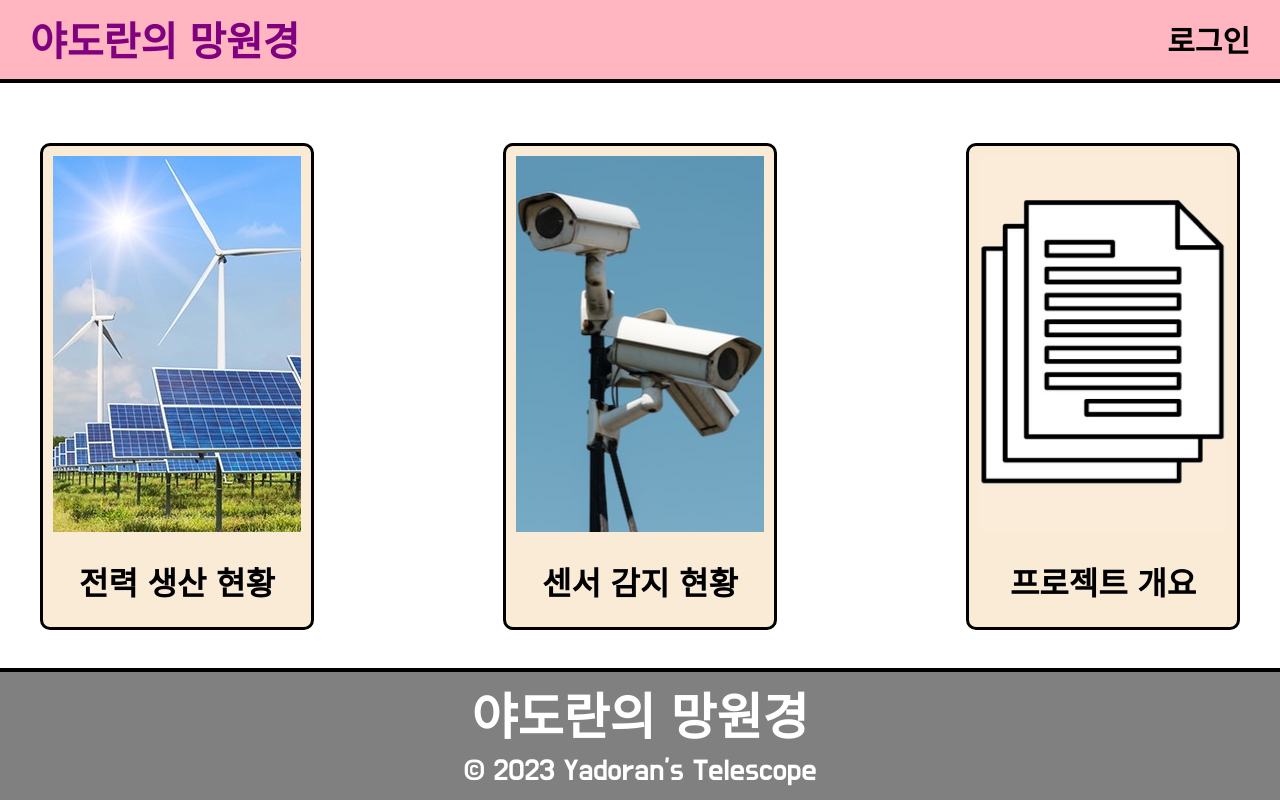
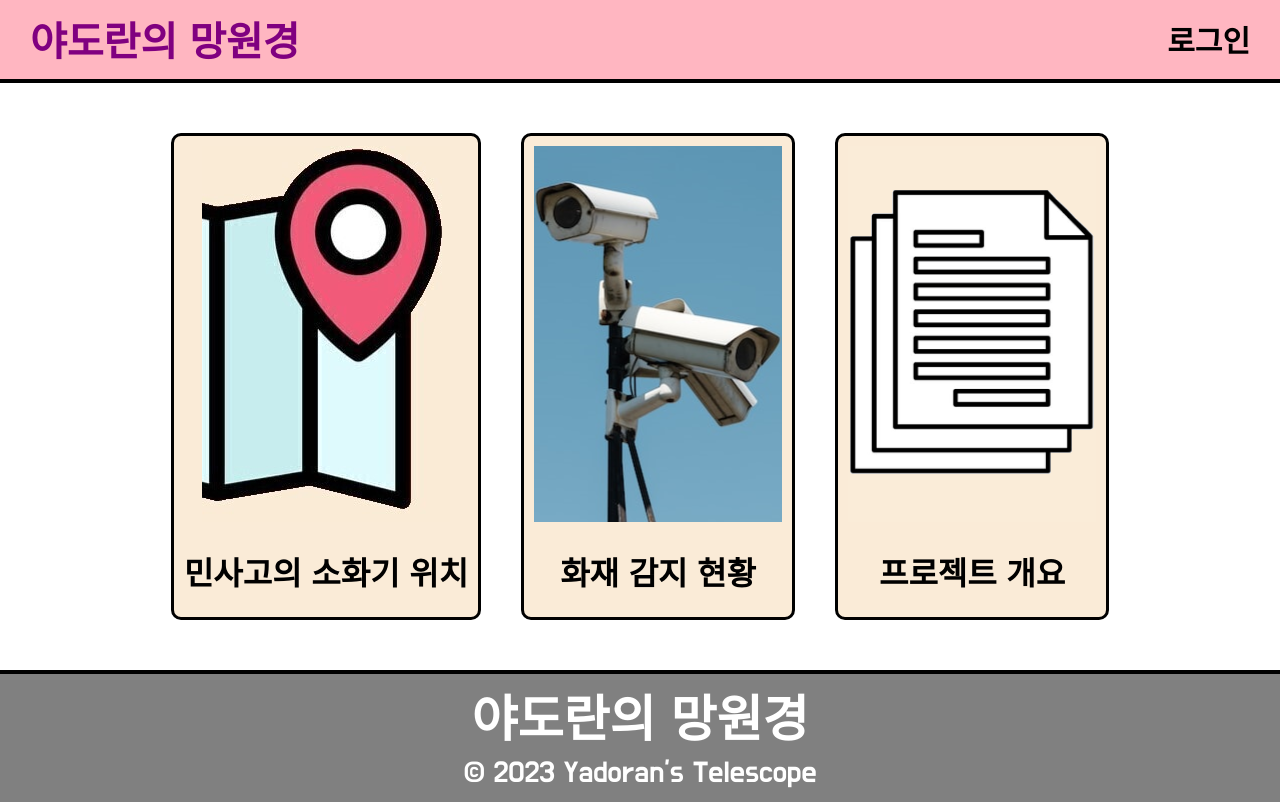
Before and after one commit to jhan756k/Yadoran-Telescope, a React (Create React App) app: page / in a window 1280 px wide. Built offline with nearby package versions, Linux system fonts and the light colour scheme; the HTML template or start-up script is replaced by a standard one.

Commit message:
media fix

```diff
--- a/src/Page/Aboutpage.jsx
+++ b/src/Page/Aboutpage.jsx
@@ -8,12 +8,12 @@ const Aboutpage = () => {
         <div>
             <Navbar />
             <div className='aboutpage'>
-                <h1>야도란의 망원경</h1>
-                <p>야도란의 망원경은 덕고관 뒷산에서의 사고 발생을 방지하기 위한 프로젝트입니다.</p>
+                <h1>스마트 소화기</h1>
+                <p>스마트 소화기는 민사고에서의 화재 발생 시 초기 진압 및 대응을 돕기 위한 프로젝트입니다.</p>
                 <p>2023년 1학기 융합프로젝트팀 Yadoran's Telescope</p>
-                <a href="mailto:jhan756k@gmail.com" className='names'>한준희</a>
-                <p>오지훈</p>
-                <p>김환</p>
+                <p><a href="mailto:jhan756k@gmail.com" className='names'>한준희</a></p>
+                <p><a href="mailto:@gmail.com" className='names'>오지훈</a></p>
+                <p><a href="mailto:hwankimsk7@gmail.com" className='names'>김환</a></p>
             </div>
             <Footer />
         </div>
--- a/src/Page/Homepage.jsx
+++ b/src/Page/Homepage.jsx
@@ -6,11 +6,12 @@ import '../Style/Homepage.css'
 
 const Homepage = () => {
     return (
-        <div>
+        <div className='ent'>
             <Navbar />
             <div className="carditems">
-                <Card idea='전력 생산 현황' img='images/lightpanel.png' link='/eprod'/>
-                <Card idea='센서 감지 현황' img='images/cctv.png' link='/sensor'/>
+                {/* 사진크기 248 376 */}
+                <Card idea='민사고의 소화기 위치' img='images/map.jpg' link='/eprod'/>
+                <Card idea='화재 감지 현황' img='images/cctv.png' link='/sensor'/>
                 <Card idea='프로젝트 개요' img='images/doc.png' link='/about'/>
             </div>
             <Footer />
--- a/src/Style/Card.css
+++ b/src/Style/Card.css
@@ -3,7 +3,6 @@
     flex-wrap: wrap;
     justify-content: center;
     border-radius: 10px;
-    margin-top: 5%;
     border: 3px solid black;
     background-color: antiquewhite;
     padding-right: 10px;
@@ -11,6 +10,10 @@
     padding-top: 10px;
     transition: 0.2s;
     text-align: center;
+    margin-left: 20px;
+    margin-right: 20px;
+    margin-top: 10px;
+    margin-bottom: 10px;
 }
 
 .cards:hover {
--- a/src/Style/Footer.css
+++ b/src/Style/Footer.css
@@ -1,8 +1,6 @@
 .footer {
     background-color: gray;
     text-align: center;
-    position: fixed;
-    bottom: 0;
     width: 100%;
     border-top: 4px solid black;
 }
--- a/src/Style/Homepage.css
+++ b/src/Style/Homepage.css
@@ -1,6 +1,12 @@
 .carditems {
     display: flex;
-    justify-content: space-between;
-    max-width: 1200px;
-    margin: 0 auto;
+    justify-content: center;
+    flex-wrap: wrap;
+    align-items: center;
+    justify-items: center;
+    margin: 40px 40px 40px 40px;
 }
+
+.ent {
+    height: 100%;
+}
--- a/src/Style/Navbar.css
+++ b/src/Style/Navbar.css
@@ -6,6 +6,7 @@
     display: flex;
     flex-direction: row;
     justify-content: space-between;
+    flex-wrap: wrap;
     align-items: center;
     background-color: #ffb6c1;
     padding-left: 30px;
```
Also changed, not shown: public/images/map.jpg (added), 1 other file (tests, documents, lock files or other folders).
